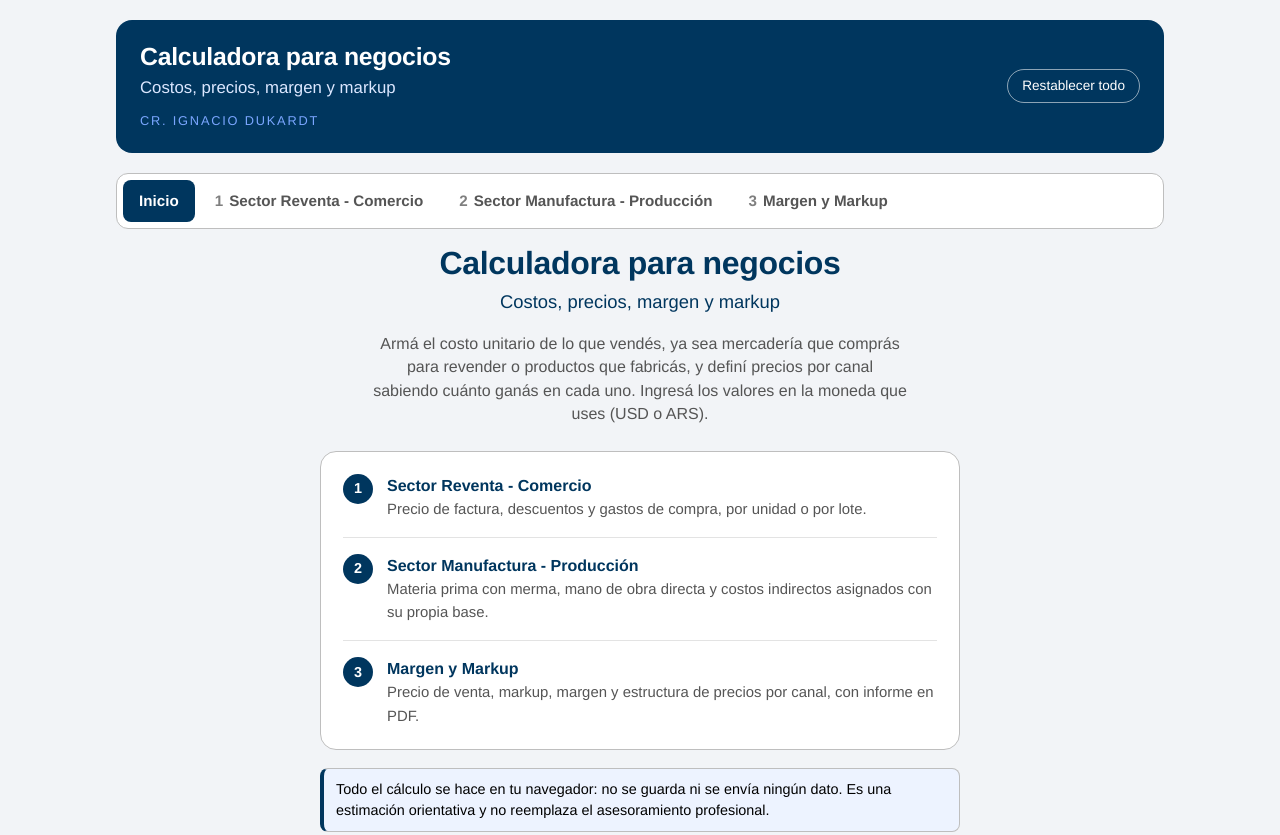
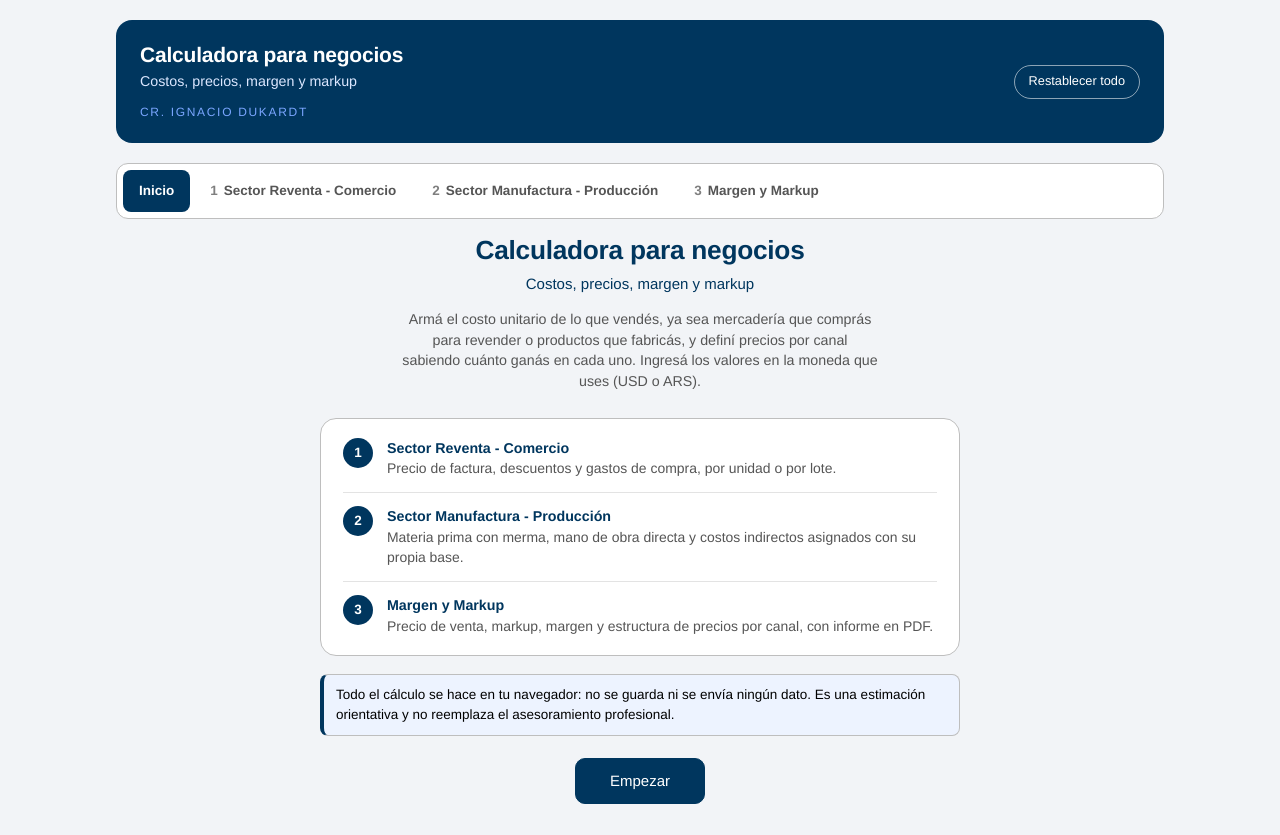
Before and after one commit to idukardt/calculadora-para-negocios, a plain HTML site: page index.html in a window 1280 px wide. Shown: the top 835 px of the page. Drawn offline with Linux system fonts and the light colour scheme.

Commit message:
Letra más chica y diseño más compacto
Co-Authored-By: Claude Opus 5.5 <noreply@anthropic.com>
Claude-Session: https://claude.ai/code/session_01Bb3JKvMupYrvbCTJ1Ad4KS

```diff
--- a/index.html
+++ b/index.html
@@ -37,12 +37,12 @@
 
   *, *::before, *::after { box-sizing: border-box; }
 
-  html { -webkit-text-size-adjust: 100%; }
+  html { -webkit-text-size-adjust: 100%; font-size: 15px; }
 
   body {
     margin: 0;
     font-family: Helvetica, Arial, sans-serif;
-    font-size: 16px;
+    font-size: 1rem;
     line-height: 1.45;
     color: var(--texto);
     background: var(--fondo);
@@ -75,8 +75,8 @@
     padding: 22px 24px;
     display: flex; flex-wrap: wrap; align-items: center; justify-content: space-between; gap: 16px;
   }
-  .encabezado h1 { margin: 0; font-size: 1.55rem; line-height: 1.2; letter-spacing: -0.01em; }
-  .encabezado .bajada { margin: 4px 0 0; font-size: 1.05rem; color: #dbe7ff; }
+  .encabezado h1 { margin: 0; font-size: 1.4rem; line-height: 1.2; letter-spacing: -0.01em; }
+  .encabezado .bajada { margin: 4px 0 0; font-size: 0.95rem; color: #dbe7ff; }
   .encabezado .lado { display: flex; flex-direction: column; align-items: flex-end; gap: 14px; }
   .encabezado .estudio { display: block; margin-top: 12px; font-size: 0.8rem; letter-spacing: 0.14em; text-transform: uppercase; color: var(--acento); }
   .btn-pildora {
@@ -98,7 +98,7 @@
     padding: 16px;
     margin-bottom: 16px;
   }
-  .tarjeta > h2, .tarjeta > .cabecera h2 { margin: 0; font-size: 1.15rem; color: var(--primario); }
+  .tarjeta > h2, .tarjeta > .cabecera h2 { margin: 0; font-size: 1.1rem; color: var(--primario); }
   .cabecera { display: flex; flex-wrap: wrap; align-items: center; justify-content: space-between; gap: 10px; margin-bottom: 12px; }
   h3 { color: var(--primario); font-size: 1.02rem; margin: 18px 0 8px; }
   h3:first-child { margin-top: 0; }
@@ -188,7 +188,7 @@
     padding: 6px; margin: 0 0 16px;
   }
   .pestanas [role="tab"] {
-    font: inherit; font-size: 0.95rem; font-weight: bold;
+    font: inherit; font-size: 0.9rem; font-weight: bold;
     flex: 0 1 auto;
     padding: 9px 16px; min-height: 42px; line-height: 1.2;
     border: 0; border-radius: var(--radio);
@@ -201,19 +201,19 @@
 
   /* ---------- Inicio ---------- */
   .inicio { text-align: center; padding: 28px 0 12px; }
-  .inicio h2 { margin: 0; font-size: 2rem; line-height: 1.15; color: var(--primario); letter-spacing: -0.01em; }
-  .inicio .bajada { margin: 8px 0 0; font-size: 1.15rem; color: var(--primario); }
-  .inicio .intro { max-width: 60ch; margin: 16px auto 0; color: var(--texto-sec); font-size: 1rem; }
+  .inicio h2 { margin: 0; font-size: 1.75rem; line-height: 1.15; color: var(--primario); letter-spacing: -0.01em; }
+  .inicio .bajada { margin: 8px 0 0; font-size: 1rem; color: var(--primario); }
+  .inicio .intro { max-width: 60ch; margin: 14px auto 0; color: var(--texto-sec); font-size: 0.95rem; }
   .pasos { list-style: none; max-width: 640px; margin: 26px auto 0; padding: 6px 22px; text-align: left;
     background: #fff; border: 1px solid var(--borde); border-radius: var(--radio-g); }
-  .pasos li { display: flex; gap: 14px; align-items: flex-start; padding: 16px 0; border-bottom: 1px solid #e3e3e3; }
+  .pasos li { display: flex; gap: 14px; align-items: flex-start; padding: 13px 0; font-size: 0.95rem; border-bottom: 1px solid #e3e3e3; }
   .pasos li:last-child { border-bottom: 0; }
   .pasos .n { flex: 0 0 30px; height: 30px; border-radius: 50%; background: var(--primario); color: #fff;
     display: flex; align-items: center; justify-content: center; font-weight: bold; font-size: 0.9rem; }
   .pasos strong { display: block; color: var(--primario); }
   .pasos span.d { color: var(--texto-sec); font-size: 0.93rem; }
   .inicio .aviso { max-width: 640px; margin: 18px auto 0; text-align: left; }
-  .btn.grande { font-size: 1.05rem; min-height: 50px; padding: 10px 34px; margin-top: 22px; border-radius: 10px; }
+  .btn.grande { font-size: 1rem; min-height: 46px; padding: 10px 34px; margin-top: 22px; border-radius: 10px; }
 
   [role="tabpanel"] { padding-top: 0; }
   [role="tabpanel"]:focus-visible { box-shadow: none; outline-offset: 4px; }
@@ -318,6 +318,8 @@
   .pie strong { color: var(--primario); }
 
   [hidden] { display: none !important; }
+  /* En celulares, los campos se mantienen en 16 px para que el navegador no haga zoom al tocarlos. */
+  @media (max-width: 559px) { input[type="text"], select { font-size: 16px; } }
 
   /* ---------- Informe para imprimir / PDF ---------- */
   #informe { display: none; }
```
